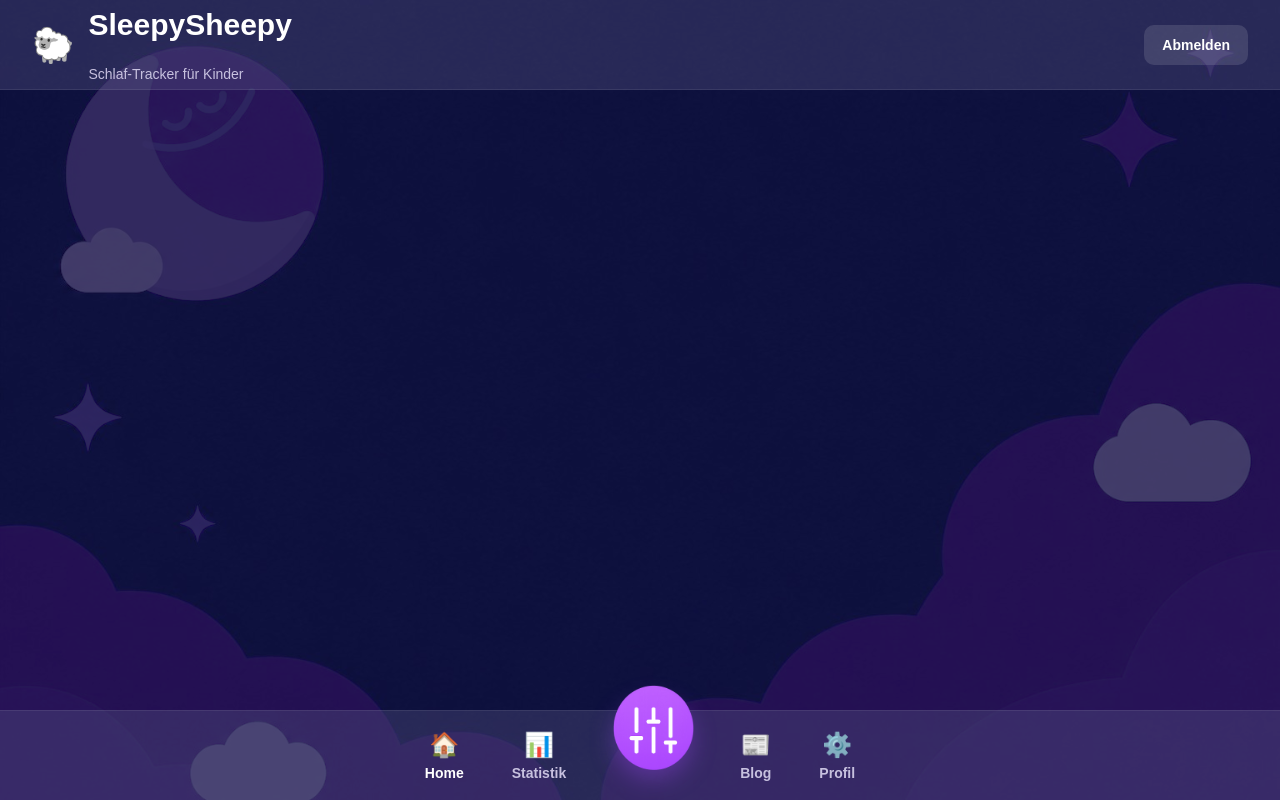
After one commit to vanessalii/IM4_2026, a PHP site: page /home.html in a window 1280 px wide. The commit adds this page. Run offline with PHP 8.4, Linux system fonts and the light colour scheme.

Commit message:
Login und Register Style
Grundidee vom Style mit Hintergrund

```diff
--- a/css/style.css
+++ b/css/style.css
@@ -1,35 +1,358 @@
-/* style.css */
-body {
-  font-family: Arial, sans-serif;
-  margin: 20px;
-  max-width: 600px;
-  line-height: 1.5;
+/* Grundregeln */
+
+* {
+  margin: 0;
+  padding: 0;
+  box-sizing: border-box;
 }
 
-h1 {
-  margin-bottom: 1em;
+/* Gesamte Seite */
+
+body {
+  min-height: 100vh;
+
+  display: flex;
+  justify-content: center;
+  align-items: center;
+
+  background-image: url('../Bilder/Test_Hintergrund.jpeg');
+  background-size: cover;
+  background-position: center;
+  background-repeat: no-repeat;
+  background-color: rgba(36, 35, 79, 0.8);
+  background-blend-mode: darken;
+  color: white;
+
+  font-family: Arial, Helvetica, sans-serif;
 }
 
-form > div {
-  margin-bottom: 1em;
+/* Login-Box */
+
+.login-box {
+  width: 100%;
+  max-width: 600px;
+
+  padding: 48px 40px;
+
+  display: flex;
+  flex-direction: column;
+  align-items: center;
+
+  border-radius: 32px;
+
+  background: rgba(91, 87, 135, 0.45);
+  border: 1px solid rgba(255, 255, 255, 0.12);
+
+  box-shadow: 0 24px 60px rgba(0, 0, 0, 0.3);
+
+  backdrop-filter: blur(10px);
 }
 
-label {
-  display: inline-block;
-  width: 80px;
+/* Titel und Untertitel */
+
+h1 {
+  margin-bottom: 24px;
+
+  font-size: 32px;
+  font-weight: 700;
+
+  text-align: center;
 }
 
-input[type="email"],
-input[type="password"] {
-  width: 200px;
-  padding: 4px;
+.untertitel {
+  margin-bottom: 28px;
+
+  color: #bfb7db;
+
+  font-size: 16px;
+  font-weight: 500;
+
+  text-align: center;
 }
 
-button {
-  padding: 8px 16px;
+/* Umschalter Anmelden / Registrieren */
+
+.umschalter {
+  width: 100%;
+  max-width: 360px;
+
+  display: flex;
+
+  margin-bottom: 24px;
+  padding: 4px;
+
+  border-radius: 12px;
+
+  background: rgba(255, 255, 255, 0.08);
+}
+
+.umschalter-button {
+  flex: 1;
+
+  padding: 14px 16px;
+
+  border: none;
+  border-radius: 10px;
+
+  background: transparent;
+
+  color: #cbc4e6;
+
+  font-size: 16px;
+  font-weight: 700;
+  text-align: center;
+  text-decoration: none;
+
   cursor: pointer;
 }
 
-p {
-  margin-top: 1em;
+.umschalter-button.aktiv {
+  color: white;
+
+  background: linear-gradient(90deg, #a64cff, #3f86ff);
 }
+
+/* Formular */
+
+form {
+  width: 100%;
+  max-width: 360px;
+}
+
+form div {
+  margin-bottom: 24px;
+}
+
+/* Labels */
+
+label {
+  display: block;
+
+  margin-bottom: 10px;
+
+  color: #ddd7f1;
+
+  font-size: 14px;
+  font-weight: 700;
+}
+
+/* Eingabefelder */
+
+input {
+  width: 100%;
+
+  padding: 16px;
+
+  border: 1px solid rgba(255, 255, 255, 0.15);
+  border-radius: 10px;
+
+  background: rgba(255, 255, 255, 0.1);
+
+  color: white;
+
+  font-size: 15px;
+
+  outline: none;
+}
+
+input::placeholder {
+  color: #a9a3bf;
+}
+
+input:focus {
+  border-color: #7d8cff;
+
+  box-shadow: 0 0 0 3px rgba(125, 140, 255, 0.2);
+}
+
+/* Formular-Button */
+
+form button {
+  width: 100%;
+
+  padding: 16px;
+
+  border: none;
+  border-radius: 10px;
+
+  background: linear-gradient(90deg, #a64cff, #3f86ff);
+
+  color: white;
+
+  font-size: 16px;
+  font-weight: 700;
+
+  cursor: pointer;
+
+  transition: opacity 0.2s;
+}
+
+form button:hover {
+  opacity: 0.92;
+}
+
+/* Links */
+
+a {
+  color: white;
+
+  font-weight: 700;
+  text-decoration: none;
+}
+
+a:hover {
+  text-decoration: underline;
+}
+
+
+
+/* =========================
+   HOME LAYOUT
+========================= */
+
+.home-seite {
+  min-height: 100vh;
+
+  display: flex;
+  flex-direction: column;
+
+  justify-content: space-between;
+  align-items: stretch;
+}
+
+/* Obere Navigation */
+
+.topbar {
+  height: 90px;
+
+  display: flex;
+  justify-content: space-between;
+  align-items: center;
+
+  padding: 0 32px;
+
+  background: rgba(91, 87, 135, 0.35);
+
+  border-bottom: 1px solid rgba(255, 255, 255, 0.08);
+}
+
+/* Logo-Bereich */
+
+.logo-bereich {
+  display: flex;
+  align-items: center;
+  gap: 14px;
+}
+
+.logo {
+  font-size: 34px;
+}
+
+.logo-bereich h1 {
+  font-size: 30px;
+}
+
+.logo-bereich p {
+  color: #c7c1df;
+
+  font-size: 14px;
+}
+
+/* Abmelden */
+
+.abmelden-button {
+  padding: 12px 18px;
+
+  border: none;
+  border-radius: 10px;
+
+  background: rgba(255, 255, 255, 0.12);
+
+  color: white;
+
+  font-size: 14px;
+  font-weight: 700;
+
+  cursor: pointer;
+}
+
+/* Hauptbereich */
+
+.hauptbereich {
+  flex: 1;
+}
+
+/* Untere Navigation */
+
+.bottom-nav {
+  height: 90px;
+
+  display: flex;
+  justify-content: center;
+  align-items: center;
+  gap: 48px;
+
+  background: rgba(91, 87, 135, 0.35);
+
+  border-top: 1px solid rgba(255, 255, 255, 0.08);
+}
+
+/* Navigation */
+
+.nav-item {
+  display: flex;
+  flex-direction: column;
+  align-items: center;
+  gap: 6px;
+
+  color: #c7c1df;
+
+  text-decoration: none;
+
+  font-size: 14px;
+}
+
+.nav-item span {
+  font-size: 24px;
+}
+
+.nav-item.aktiv {
+  color: white;
+}
+
+
+/* =========================
+   PERSONALSIERUNG ICON
+========================= */
+
+.nav-item.icon-personalisierung {
+  position: relative;
+
+  transform: translateY(-28px);
+}
+
+/* Kreis */
+
+.icon-personalisierung-kreis {
+  width: 78px;
+  height: 78px;
+
+  display: flex;
+  justify-content: center;
+  align-items: center;
+
+  border-radius: 50%;
+
+  background: linear-gradient(180deg, #ff66d9, #a64cff);
+
+  box-shadow: 0 12px 24px rgba(166, 76, 255, 0.35);
+}
+
+/* Icon */
+
+.icon-personalisierung-kreis img {
+  width: 90px;
+  height: 85px;
+
+  object-fit: contain;
+}
--- /dev/null
+++ b/home.html
@@ -0,0 +1,77 @@
+<!DOCTYPE html>
+<html lang="de">
+<head>
+  <meta charset="UTF-8" />
+  <meta name="viewport" content="width=device-width, initial-scale=1.0" />
+
+  <title>SleepySheepy</title>
+
+  <link rel="stylesheet" href="css/style.css" />
+</head>
+
+    <body class="home-seite">
+
+  <!-- Obere Navigation -->
+
+  <header class="topbar">
+
+    <div class="logo-bereich">
+      <div class="logo">🐑</div>
+
+      <div>
+        <h1>SleepySheepy</h1>
+        <p>Schlaf-Tracker für Kinder</p>
+      </div>
+    </div>
+
+    <button class="abmelden-button">
+      Abmelden
+    </button>
+
+  </header>
+
+  <!-- Hauptbereich -->
+
+  <main class="hauptbereich">
+
+  </main>
+
+  <!-- Untere Navigation -->
+
+  <nav class="bottom-nav">
+
+    <a class="nav-item aktiv" href="#">
+      <span>🏠</span>
+      <p>Home</p>
+    </a>
+
+    <a class="nav-item" href="#">
+      <span>📊</span>
+      <p>Statistik</p>
+    </a>
+
+    <a class="nav-item icon-personalisierung" href="#">
+
+    <div class="icon-personalisierung-kreis">
+        <img
+        src="bilder/Icon_Personalisierung.png"
+        alt="Personalisierung"
+        >
+    </div>
+
+    </a>
+
+    <a class="nav-item" href="#">
+      <span>📰</span>
+      <p>Blog</p>
+    </a>
+
+    <a class="nav-item" href="#">
+      <span>⚙️</span>
+      <p>Profil</p>
+    </a>
+
+  </nav>
+
+</body>
+</html>
--- a/js/profil.js
+++ b/js/profil.js
@@ -25,8 +25,8 @@ document
   .addEventListener("submit", async (e) => {
     e.preventDefault();
 
-    const vorname = document.getElementById("Vorname").value.trim();
-    const nachname = document.getElementById("Nachname").value.trim();
+    const vorname = document.getElementById("vorname").value.trim();
+    const nachname = document.getElementById("nachname").value.trim();
 
     try {
       const response = await fetch("api/profilUpdate.php", {
```
Also changed, not shown: login.html (+11 -3 lines), register.html (+15 -4 lines), Bilder/Icon_Personalisierung.png (added), Bilder/Test_Hintergrund.jpeg (added).
